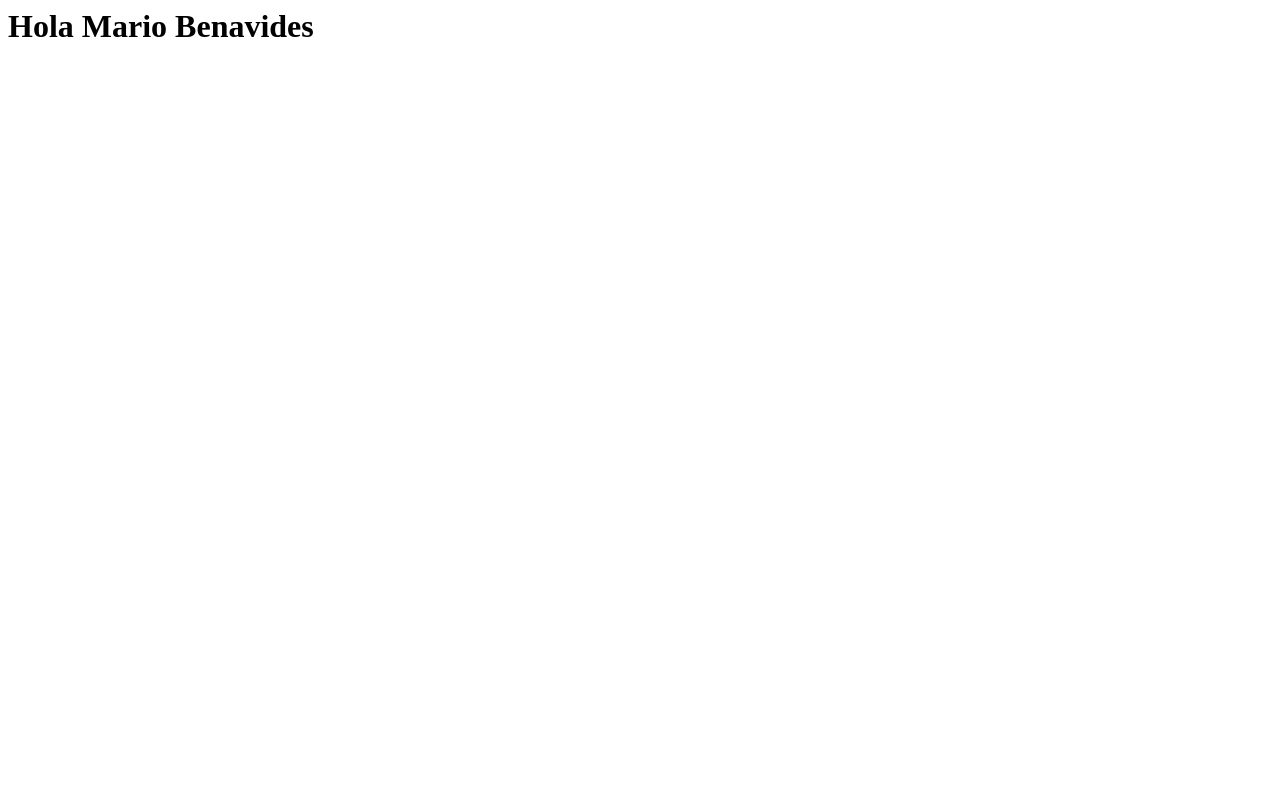
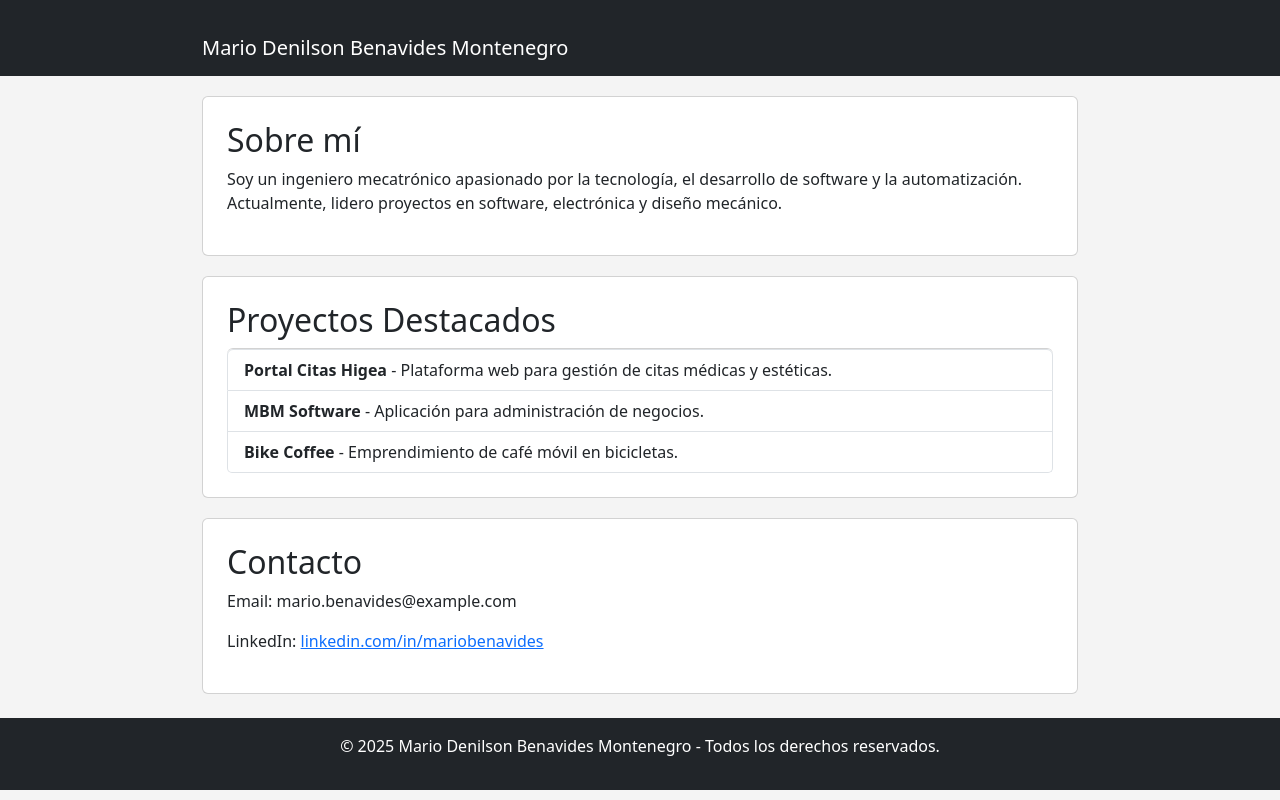
Before and after one commit to MarioBenavides20/demo-webapp, a plain HTML site: page index.html in a window 1280 px wide. Drawn offline with nearby package versions, Linux system fonts and the light colour scheme.

Commit message:
index.html

```diff
--- a/index.html
+++ b/index.html
@@ -1 +1,44 @@
-<h1>Hola Mario Benavides</h1>
+<!DOCTYPE html>
+<html lang="es">
+<head>
+    <meta charset="UTF-8">
+    <meta name="viewport" content="width=device-width, initial-scale=1.0">
+    <title>Portafolio - Mario Denilson Benavides Montenegro</title>
+    <link href="https://cdn.jsdelivr.net/npm/bootstrap@5.3.0/dist/css/bootstrap.min.css" rel="stylesheet">
+    <script src="https://cdn.jsdelivr.net/npm/bootstrap@5.3.0/dist/js/bootstrap.bundle.min.js"></script>
+    <style>
+        body { background: #f4f4f4; }
+        .container { max-width: 900px; margin: auto; padding-top: 20px; }
+        .card { margin-bottom: 20px; }
+    </style>
+</head>
+<body>
+    <nav class="navbar navbar-dark bg-dark">
+        <div class="container">
+            <a class="navbar-brand" href="#">Mario Denilson Benavides Montenegro</a>
+        </div>
+    </nav>
+    <div class="container">
+        <div class="card p-4">
+            <h2>Sobre mí</h2>
+            <p>Soy un ingeniero mecatrónico apasionado por la tecnología, el desarrollo de software y la automatización. Actualmente, lidero proyectos en software, electrónica y diseño mecánico.</p>
+        </div>
+        <div class="card p-4">
+            <h2>Proyectos Destacados</h2>
+            <ul class="list-group">
+                <li class="list-group-item"><strong>Portal Citas Higea</strong> - Plataforma web para gestión de citas médicas y estéticas.</li>
+                <li class="list-group-item"><strong>MBM Software</strong> - Aplicación para administración de negocios.</li>
+                <li class="list-group-item"><strong>Bike Coffee</strong> - Emprendimiento de café móvil en bicicletas.</li>
+            </ul>
+        </div>
+        <div class="card p-4">
+            <h2>Contacto</h2>
+            <p>Email: mario.benavides@example.com</p>
+            <p>LinkedIn: <a href="#">linkedin.com/in/mariobenavides</a></p>
+        </div>
+    </div>
+    <footer class="bg-dark text-white text-center py-3 mt-4">
+        <p>&copy; 2025 Mario Denilson Benavides Montenegro - Todos los derechos reservados.</p>
+    </footer>
+</body>
+</html>
```
